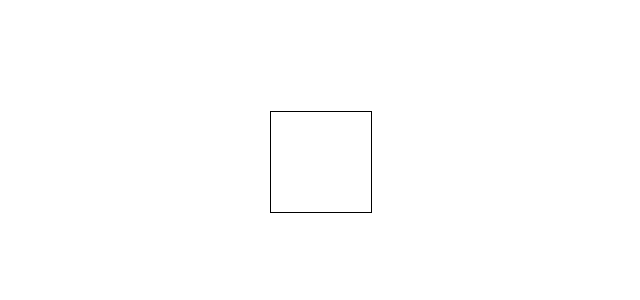
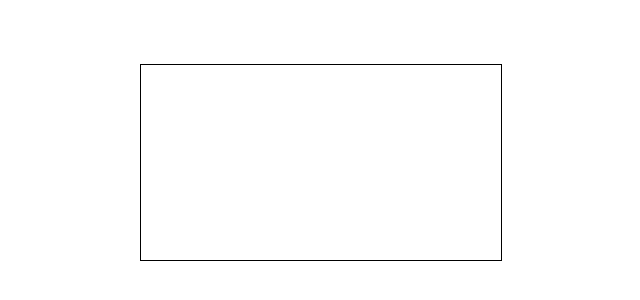
Before and after one commit to samuelwjlee/blog, a React (Create React App) app: page / in a window 1280 px wide. Shown: the part 238-538 px from the top of the page, without its empty margins (319-959 px from the left). Built offline with nearby package versions, Linux system fonts and the light colour scheme.

Commit message:
Separate gapi logic into utils file

```diff
--- a/src/client/components/AuthGoogleButton.tsx
+++ b/src/client/components/AuthGoogleButton.tsx
@@ -1,58 +1,10 @@
-import React, { useEffect } from 'react';
+import React from 'react';
 
-type Props = {
-  handleSignIn: (user: any) => void
-};
+import { GOOGLE_OAUTH_BUTTON_ID } from 'client/constants/auth.constants';
 
-const AuthGoogleButton: React.FC<Props> = ({ handleSignIn }) => {
-  useEffect(() => {
-    const renderButton = () => (
-      (window as any).gapi.signin2.render('my-signin2', {
-        'scope': 'profile email',
-        'width': 240,
-        'height': 50,
-        'longtitle': true,
-        'theme': 'dark',
-        'onsuccess': handleSignIn,
-        'onfailure': console.log
-      })
-    );
-
-    const handleOAuthOnLoad = () => {
-      (window as any).gapi.load('auth2', () => {
-        const auth2 = (window as any).gapi.auth2.init({
-          client_id: process.env.REACT_APP_GOOGLE_OAUTH_CLIENT_ID,
-          scope: 'profile email'
-        });
-
-        /* Listen for changes to current user. */
-        auth2.isSignedIn.listen((isUserSignedIn: boolean) => {
-          isUserSignedIn
-            ? handleSignIn(auth2.currentUser.get())
-            : renderButton();
-        });
-
-        /* Listen for sign-in state changes. */
-        auth2.currentUser.listen((user: any) => {
-          if (!user.getBasicProfile()) {
-            renderButton();
-          }
-        });
-      })
-    }
-
-    const googleScriptTag = document.createElement('script');
-
-    googleScriptTag.src = 'https://apis.google.com/js/platform.js';
-    googleScriptTag.async = true;
-    googleScriptTag.defer = true;
-    googleScriptTag.onload = handleOAuthOnLoad;
-
-    document.body.appendChild(googleScriptTag);
-  }, [ handleSignIn ]);
-
+const AuthGoogleButton: React.FC = () => {
   return (
-    <div id='my-signin2' />
+    <div id={GOOGLE_OAUTH_BUTTON_ID} />
   );
 };
 
--- a/src/client/components/AuthProfile.tsx
+++ b/src/client/components/AuthProfile.tsx
@@ -1,12 +1,13 @@
 import React from 'react';
 import { createUseStyles } from 'react-jss'
 
-import { User } from 'client/types/Auth';
+import { User } from 'client/types/auth.types';
 
 const useStyles = createUseStyles({
   profileContainer: {
     display: 'flex',
-    alignItems: 'center'
+    alignItems: 'center',
+    justifyContent: 'center'
   },
   profileImage: {
     borderRadius: '50%',
--- a/src/client/components/AuthSection.tsx
+++ b/src/client/components/AuthSection.tsx
@@ -1,16 +1,24 @@
-import React, { useState } from 'react';
+import React, { useEffect, useState } from 'react';
 import { createUseStyles } from 'react-jss'
 
 import AuthGoogleButton from 'client/components/AuthGoogleButton';
 import AuthProfile from 'client/components/AuthProfile';
-import { User } from 'client/types/Auth';
+import { GoogleUser, User } from 'client/types/auth.types';
+import { loadGoogleOAuthScript, signOutGoogleUser } from 'client/utils/auth.utils';
+import { GOOGLE_OAUTH_BUTTON_ID } from 'client/constants/auth.constants';
 
 const useStyles = createUseStyles({
-  profileContainer: {
+  authContainer: {
     display: 'flex',
     flexDirection: 'column',
+    justifyContent: 'center',
+    border: '1px solid black',
     padding: 30,
-    border: '1px solid black'
+    width: 300,
+    height: 135,
+    [`& #${GOOGLE_OAUTH_BUTTON_ID}`]: {
+      margin: 'auto'
+    }
   },
   authActionContainer: {
     display: 'flex',
@@ -21,13 +29,6 @@ const useStyles = createUseStyles({
     width: 100,
     height: 25,
     margin: 5
-  },
-  signInContainer: {
-    display: 'flex',
-    flexDirection: 'column',
-    justifyContent: 'center',
-    padding: 50,
-    border: '1px solid black'
   }
 });
 
@@ -43,7 +44,7 @@ const AuthSection: React.FC = () => {
   /* TODO: move user object to redux store to be globally referenced */
   const [ user, setUser ] = useState<User>(InitialUserState);
 
-  const handleSignIn = (user: any): void => {
+  const handleSignIn = (user: GoogleUser): void => {
     const profile = user.getBasicProfile();
 
     setUser({
@@ -52,20 +53,19 @@ const AuthSection: React.FC = () => {
       email: profile.getEmail(),
       profileImageUrl: profile.getImageUrl(),
     })
-  }
-  const handleSignOut = () => {
-    const googleApi = (window as any).gapi;
+  };
 
-    if (googleApi) {
-      googleApi.auth2.getAuthInstance().signOut()
-        .then(() => setUser(InitialUserState))
-        .catch(console.log)
-    }
+  const handleSignOut = (): void => {
+    signOutGoogleUser(() => setUser(InitialUserState))
   };
+
+  useEffect(() => {
+    loadGoogleOAuthScript(handleSignIn);
+  }, []);
 
   return (
     user.isSignedIn
-      ? <div className={classes.profileContainer}>
+      ? <div className={classes.authContainer}>
           <AuthProfile
             isSignedIn={user.isSignedIn}
             name={user.name}
@@ -79,8 +79,8 @@ const AuthSection: React.FC = () => {
               </button>
             </div>
         </div>
-      : <div className={classes.signInContainer}>
-          <AuthGoogleButton handleSignIn={handleSignIn} />
+      : <div className={classes.authContainer}>
+          <AuthGoogleButton />
         </div>
   );
 }
--- /dev/null
+++ b/src/client/constants/auth.constants.ts
@@ -0,0 +1 @@
+export const GOOGLE_OAUTH_BUTTON_ID = 'google-oauth';
--- /dev/null
+++ b/src/client/utils/auth.utils.ts
@@ -0,0 +1,58 @@
+import { GOOGLE_OAUTH_BUTTON_ID } from 'client/constants/auth.constants';
+import { handleGoogleUserSignIn } from 'client/types/auth.types';
+
+const renderGoogleOAuthButton = (handleSignIn: handleGoogleUserSignIn): void => (
+  (window as any).gapi.signin2.render(GOOGLE_OAUTH_BUTTON_ID, {
+    'scope': 'profile email',
+    'width': 240,
+    'height': 50,
+    'longtitle': true,
+    'theme': 'dark',
+    'onsuccess': handleSignIn,
+    'onfailure': console.log
+  })
+);
+
+const handleGoogleOAuthOnLoad = (handleSignIn: handleGoogleUserSignIn): void => {
+  (window as any).gapi.load('auth2', () => {
+    const auth2 = (window as any).gapi.auth2.init({
+      client_id: process.env.REACT_APP_GOOGLE_OAUTH_CLIENT_ID,
+      scope: 'profile email'
+    });
+
+    /* Listen for changes to current user. */
+    auth2.isSignedIn.listen((isUserSignedIn: boolean) => {
+      isUserSignedIn
+        ? handleSignIn(auth2.currentUser.get())
+        : renderGoogleOAuthButton(handleSignIn);
+    });
+
+    /* Listen for sign-in state changes. */
+    auth2.currentUser.listen((user: any) => {
+      if (!user.getBasicProfile()) {
+        renderGoogleOAuthButton(handleSignIn);
+      }
+    });
+  })
+}
+
+export const loadGoogleOAuthScript = (handleSignIn: handleGoogleUserSignIn): void => {
+  const googleScriptTag = document.createElement('script');
+
+  googleScriptTag.src = 'https://apis.google.com/js/platform.js';
+  googleScriptTag.async = true;
+  googleScriptTag.defer = true;
+  googleScriptTag.onload = () => handleGoogleOAuthOnLoad(handleSignIn);
+
+  document.body.appendChild(googleScriptTag);
+}
+
+export const signOutGoogleUser = (callback: any) => {
+  const googleApi = (window as any).gapi;
+
+  if (googleApi) {
+    googleApi.auth2.getAuthInstance().signOut()
+      .then(callback)
+      .catch(console.log)
+  }
+};
```
Also changed, not shown: src/client/types/Auth.ts (deleted, +0 -9 lines), src/client/types/auth.types.ts (added, +20 -0 lines).
